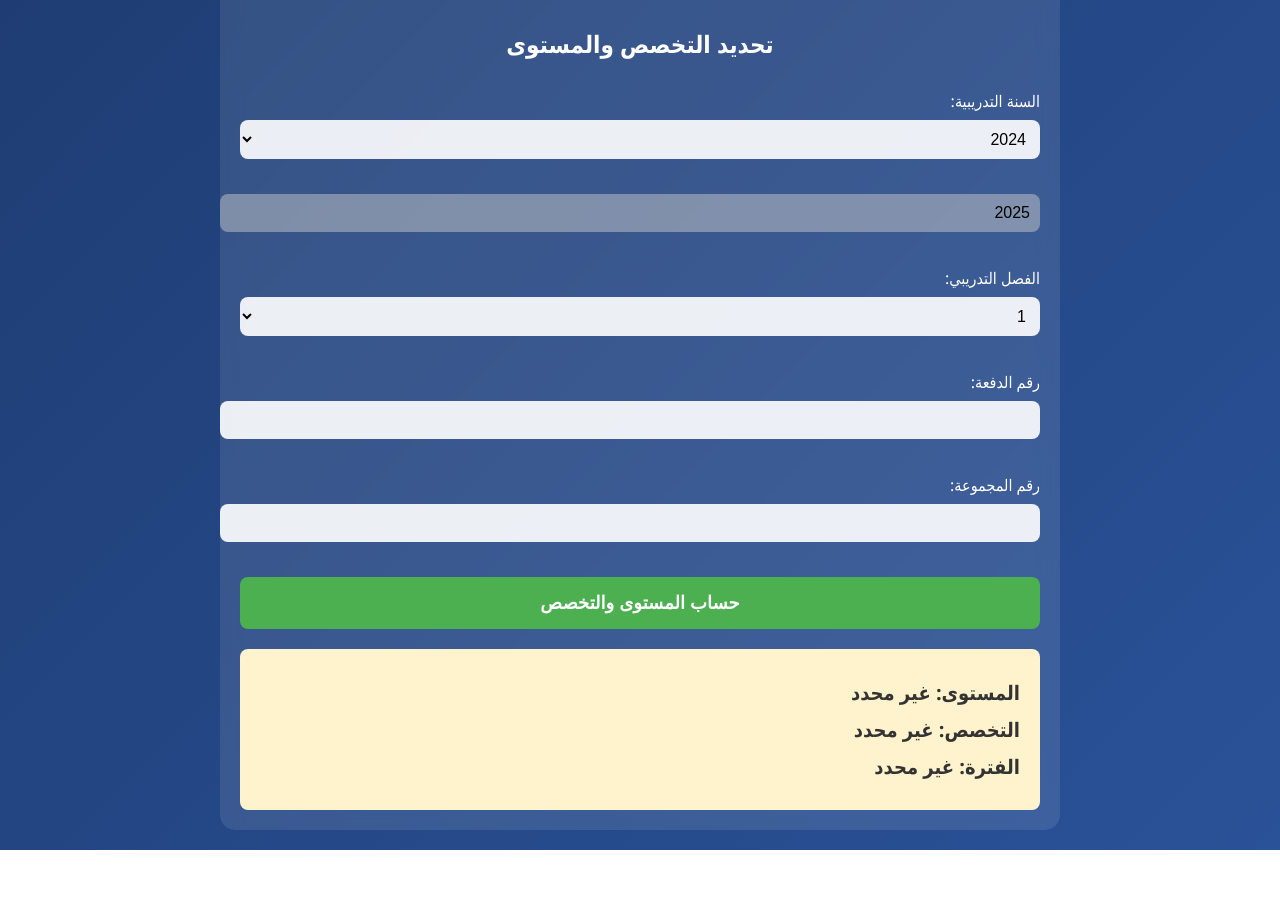
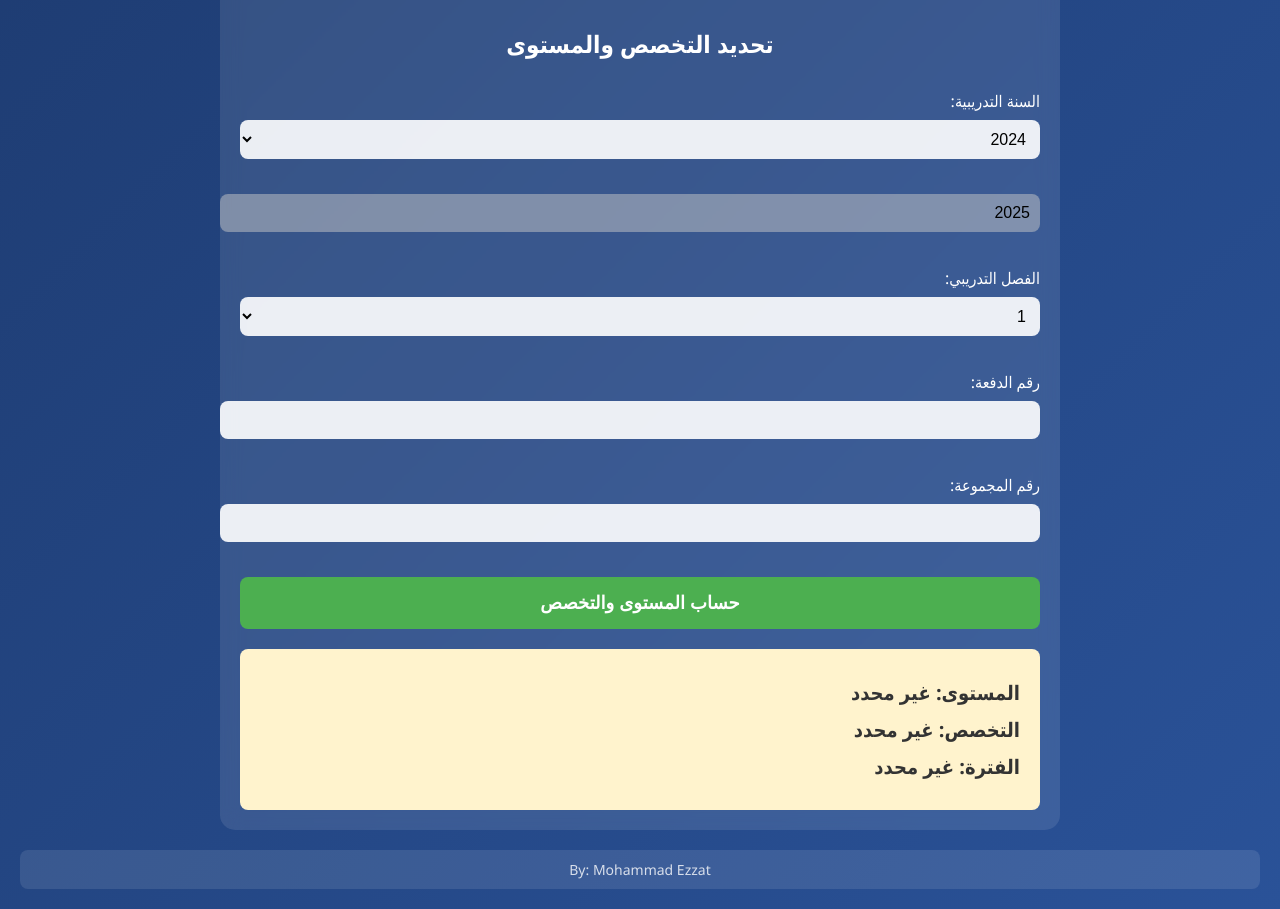
Before and after one commit to cti10/ST-groups, a plain HTML site: page index.html in a window 1280 px wide. Shown: the part 107-1016 px from the top of the page. Before the commit the page ends 957 px from the top, so only its background shows below. Drawn offline with Linux system fonts and the light colour scheme.

Commit message:
Update index.html

```diff
--- a/index.html
+++ b/index.html
@@ -71,6 +71,15 @@
             font-weight: bold;
             color: #333;
         }
+        .author-credit {
+            text-align: center;
+            margin-top: 20px;
+            padding: 10px;
+            background: rgba(255, 255, 255, 0.1);
+            border-radius: 8px;
+            font-size: 14px;
+            color: rgba(255, 255, 255, 0.8);
+        }
     </style>
 </head>
 <body>
@@ -119,6 +128,8 @@
             <p>الفترة: <span id="period">غير محدد</span></p>
         </div>
     </div>
+
+    <div class="author-credit">By: Mohammad Ezzat</div>
 
     <script>
         function updateEndYear() {
```
